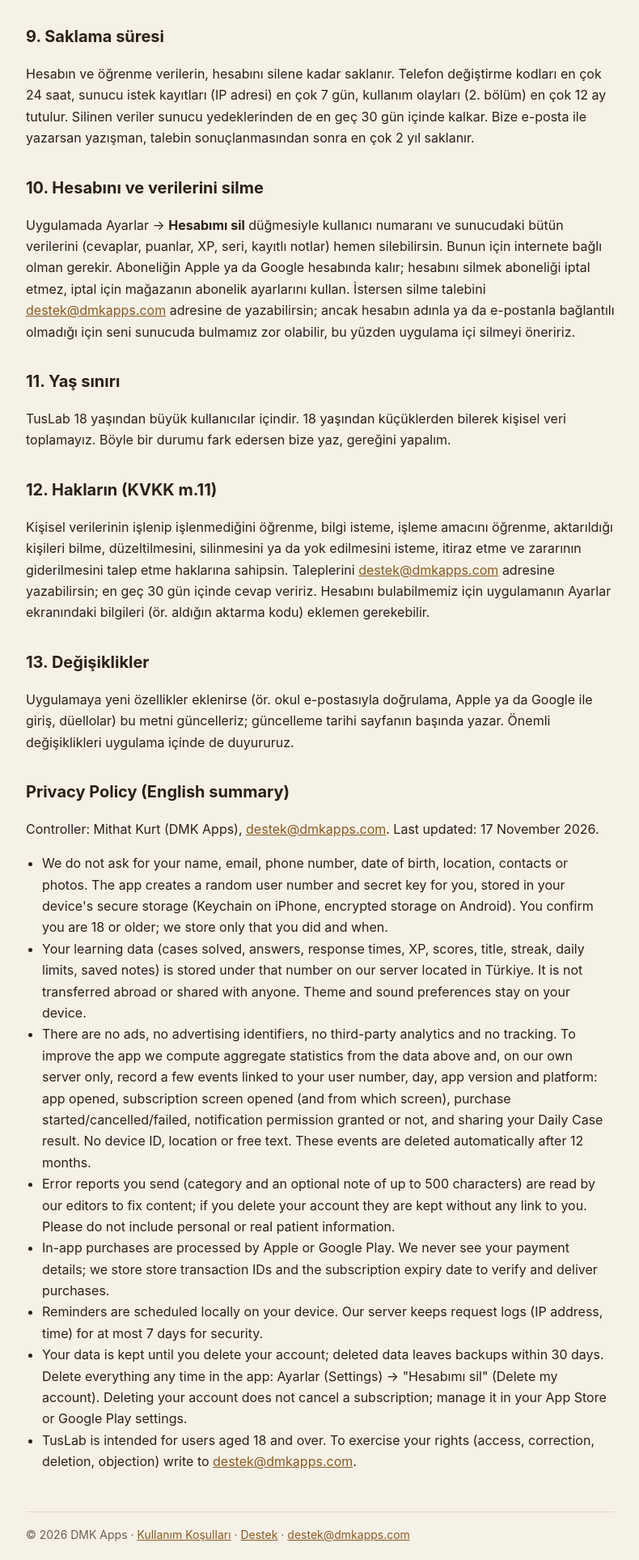
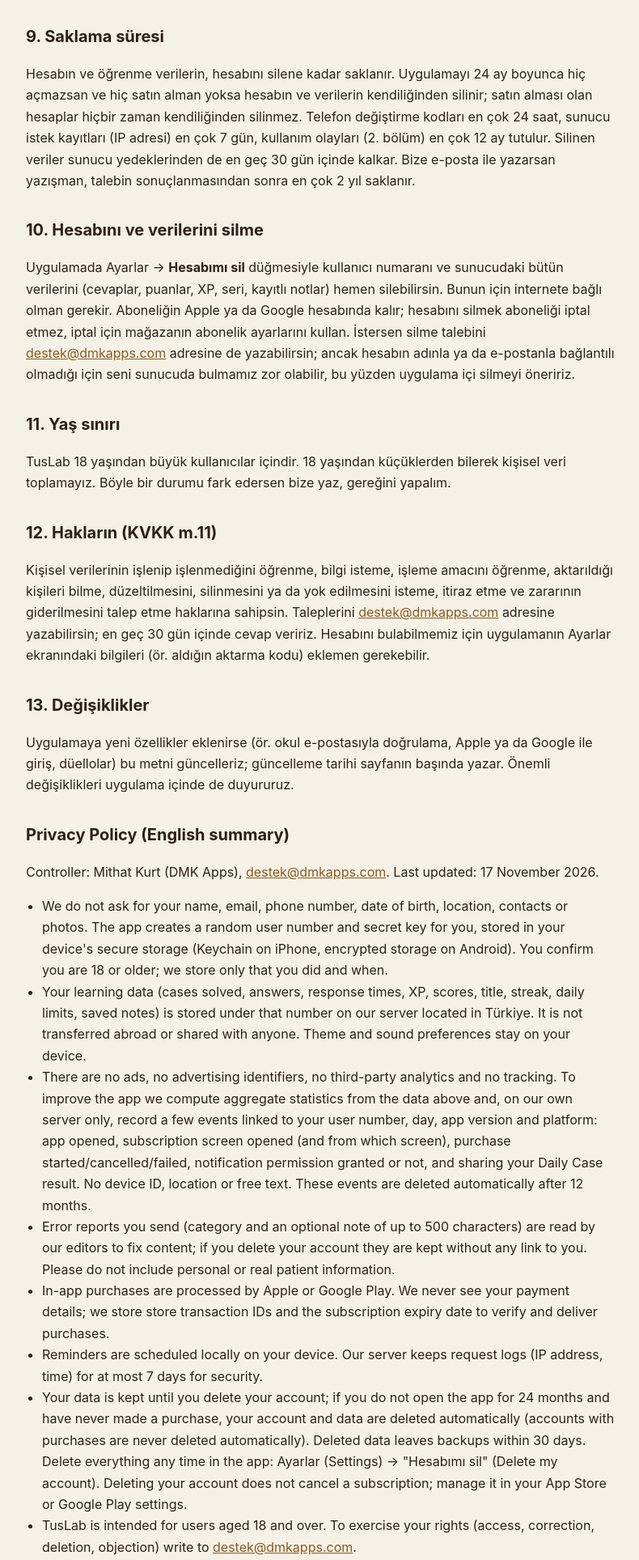
Before and after one commit to dmkbilisim/dmkapps-site, a plain HTML site: page tanila/gizlilik/index.html in a window 1280 px wide. Shown: the part 3113-5040 px from the top of the page at 81% size, without its empty margins (244-1034 px from the left). Drawn offline with Linux system fonts and the light colour scheme.

Commit message:
TusLab: gizlilik ve koşullara hareketsiz hesap silme maddesi (24 ay, satın alması olmayan)
Co-Authored-By: Claude Opus 5.5 <noreply@anthropic.com>

```diff
--- a/tanila/gizlilik/index.html
+++ b/tanila/gizlilik/index.html
@@ -72,7 +72,7 @@
 <p>Hesabın ve öğrenme verilerin Türkiye'de (İstanbul) bir veri merkezinde kiraladığımız sunucumuzda tutulur; bunları yurt dışına aktarmayız ve kimseyle paylaşmayız. Satın almalar sırasında Apple ve Google'ın kendi sunucuları (Türkiye dışında olabilir) devreye girer; bu işlemler bu şirketlerin kendi gizlilik politikalarına tabidir.</p>
 
 <h2>9. Saklama süresi</h2>
-<p>Hesabın ve öğrenme verilerin, hesabını silene kadar saklanır. Telefon değiştirme kodları en çok 24 saat, sunucu istek kayıtları (IP adresi) en çok 7 gün, kullanım olayları (2. bölüm) en çok 12 ay tutulur. Silinen veriler sunucu yedeklerinden de en geç 30 gün içinde kalkar. Bize e-posta ile yazarsan yazışman, talebin sonuçlanmasından sonra en çok 2 yıl saklanır.</p>
+<p>Hesabın ve öğrenme verilerin, hesabını silene kadar saklanır. Uygulamayı 24 ay boyunca hiç açmazsan ve hiç satın alman yoksa hesabın ve verilerin kendiliğinden silinir; satın alması olan hesaplar hiçbir zaman kendiliğinden silinmez. Telefon değiştirme kodları en çok 24 saat, sunucu istek kayıtları (IP adresi) en çok 7 gün, kullanım olayları (2. bölüm) en çok 12 ay tutulur. Silinen veriler sunucu yedeklerinden de en geç 30 gün içinde kalkar. Bize e-posta ile yazarsan yazışman, talebin sonuçlanmasından sonra en çok 2 yıl saklanır.</p>
 
 <h2>10. Hesabını ve verilerini silme</h2>
 <p>Uygulamada Ayarlar → <b>Hesabımı sil</b> düğmesiyle kullanıcı numaranı ve sunucudaki bütün verilerini (cevaplar, puanlar, XP, seri, kayıtlı notlar) hemen silebilirsin. Bunun için internete bağlı olman gerekir. Aboneliğin Apple ya da Google hesabında kalır; hesabını silmek aboneliği iptal etmez, iptal için mağazanın abonelik ayarlarını kullan. İstersen silme talebini <a href="mailto:destek@dmkapps.com">destek@dmkapps.com</a> adresine de yazabilirsin; ancak hesabın adınla ya da e-postanla bağlantılı olmadığı için seni sunucuda bulmamız zor olabilir, bu yüzden uygulama içi silmeyi öneririz.</p>
@@ -95,7 +95,7 @@
 <li>Error reports you send (category and an optional note of up to 500 characters) are read by our editors to fix content; if you delete your account they are kept without any link to you. Please do not include personal or real patient information.</li>
 <li>In-app purchases are processed by Apple or Google Play. We never see your payment details; we store store transaction IDs and the subscription expiry date to verify and deliver purchases.</li>
 <li>Reminders are scheduled locally on your device. Our server keeps request logs (IP address, time) for at most 7 days for security.</li>
-<li>Your data is kept until you delete your account; deleted data leaves backups within 30 days. Delete everything any time in the app: Ayarlar (Settings) → "Hesabımı sil" (Delete my account). Deleting your account does not cancel a subscription; manage it in your App Store or Google Play settings.</li>
+<li>Your data is kept until you delete your account; if you do not open the app for 24 months and have never made a purchase, your account and data are deleted automatically (accounts with purchases are never deleted automatically). Deleted data leaves backups within 30 days. Delete everything any time in the app: Ayarlar (Settings) → "Hesabımı sil" (Delete my account). Deleting your account does not cancel a subscription; manage it in your App Store or Google Play settings.</li>
 <li>TusLab is intended for users aged 18 and over. To exercise your rights (access, correction, deletion, objection) write to <a href="mailto:destek@dmkapps.com">destek@dmkapps.com</a>.</li>
 </ul>
 
```
Also changed, not shown: tanila/kosullar/index.html (+3 -3 lines).
